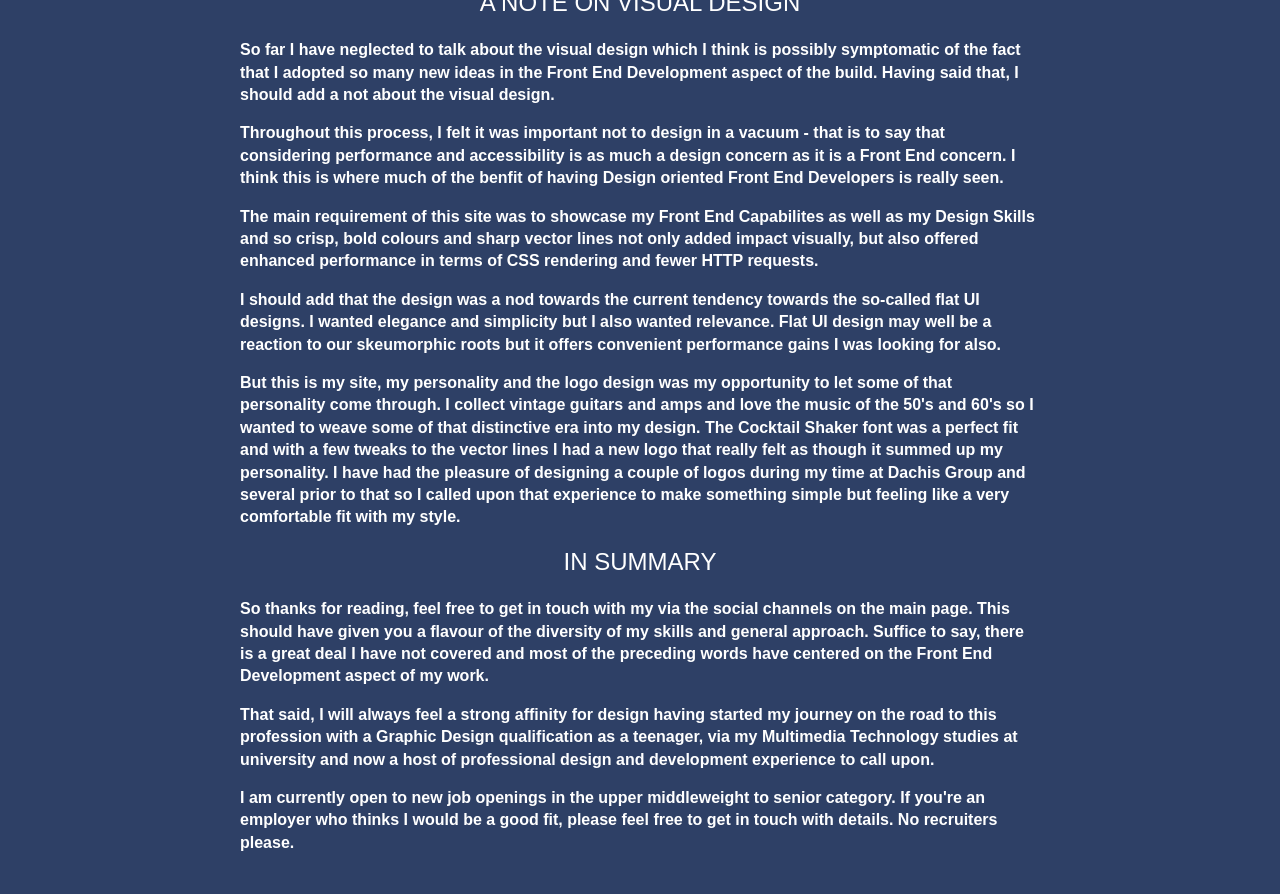
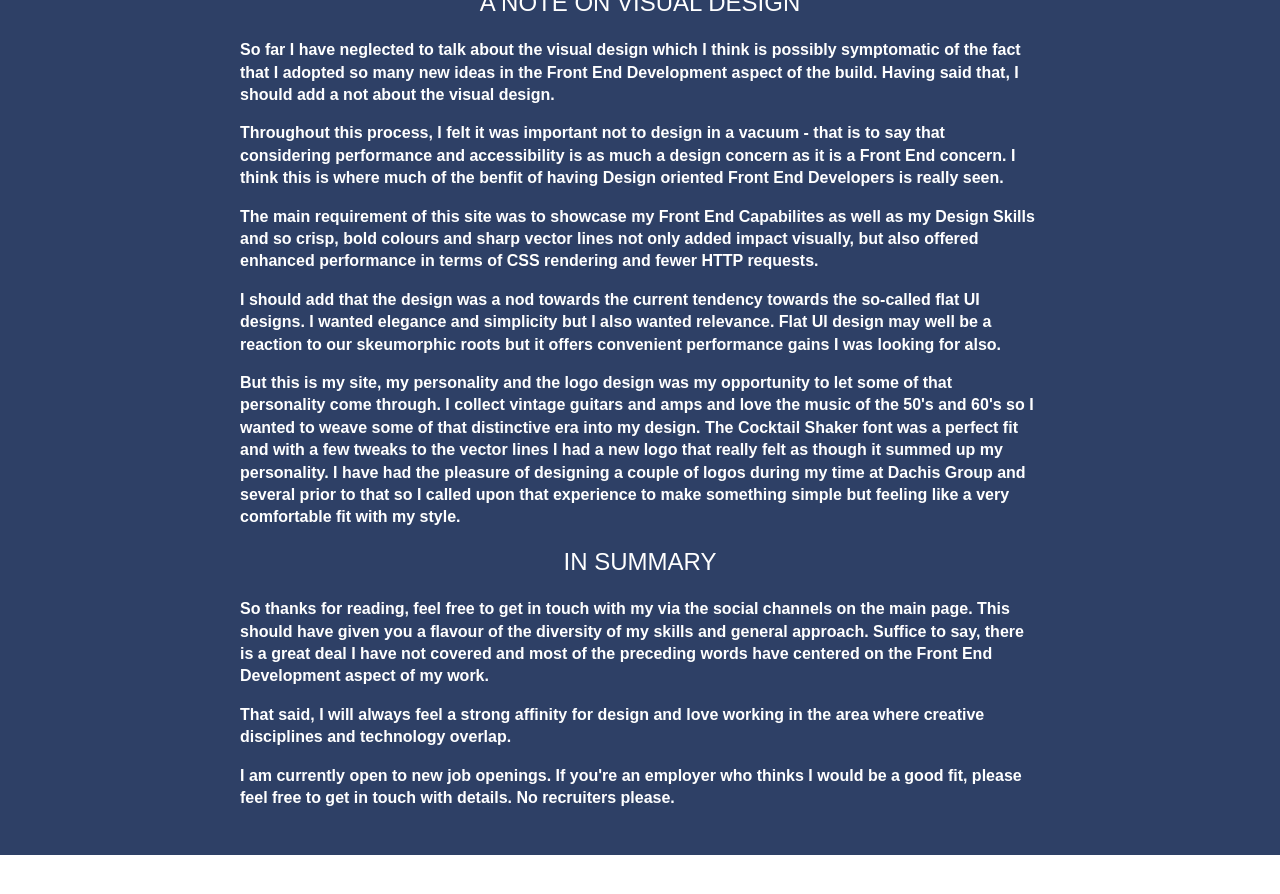
Before and after one commit to kojinkai/bd_2013, a Jekyll site: the page built from about/index.html, in a window 1280 px wide and 900 px high, scrolled down 2681 px. Shown: the top 894 px of the window. Built offline with Jekyll 4.4.1, drawn with Linux system fonts in a browser that asks for light colours; nearby versions of some CDN libraries; after the commit the page ends 3536 px from its top, so only the background shows below that.

Commit message:
minor copy change

```diff
--- a/_includes/about.html
+++ b/_includes/about.html
@@ -44,8 +44,8 @@
             <section>
                 <h2>In Summary</h2>
                 <p>So thanks for reading, feel free to get in touch with my via the social channels on the main page.  This should have given you a flavour of the diversity of my skills and general approach. Suffice to say, there is a great deal I have not covered and most of the preceding words have centered on the Front End Development aspect of my work.</p>
-                <p>That said, I will always feel a strong affinity for design having started my journey on the road to this profession with a Graphic Design qualification as a teenager, via my Multimedia Technology studies at university and now a host of professional design and development experience to call upon.</p>
-                <p>I am currently open to new job openings in the upper middleweight to senior category.  If you're an employer who thinks I would be a good fit, please feel free to get in touch with details.  No recruiters please.</p>
+                <p>That said, I will always feel a strong affinity for design and love working in the area where creative disciplines and technology overlap.</p>
+                <p>I am currently open to new job openings.  If you're an employer who thinks I would be a good fit, please feel free to get in touch with details.  No recruiters please.</p>
             </section>
           </div>
       </section>
```
